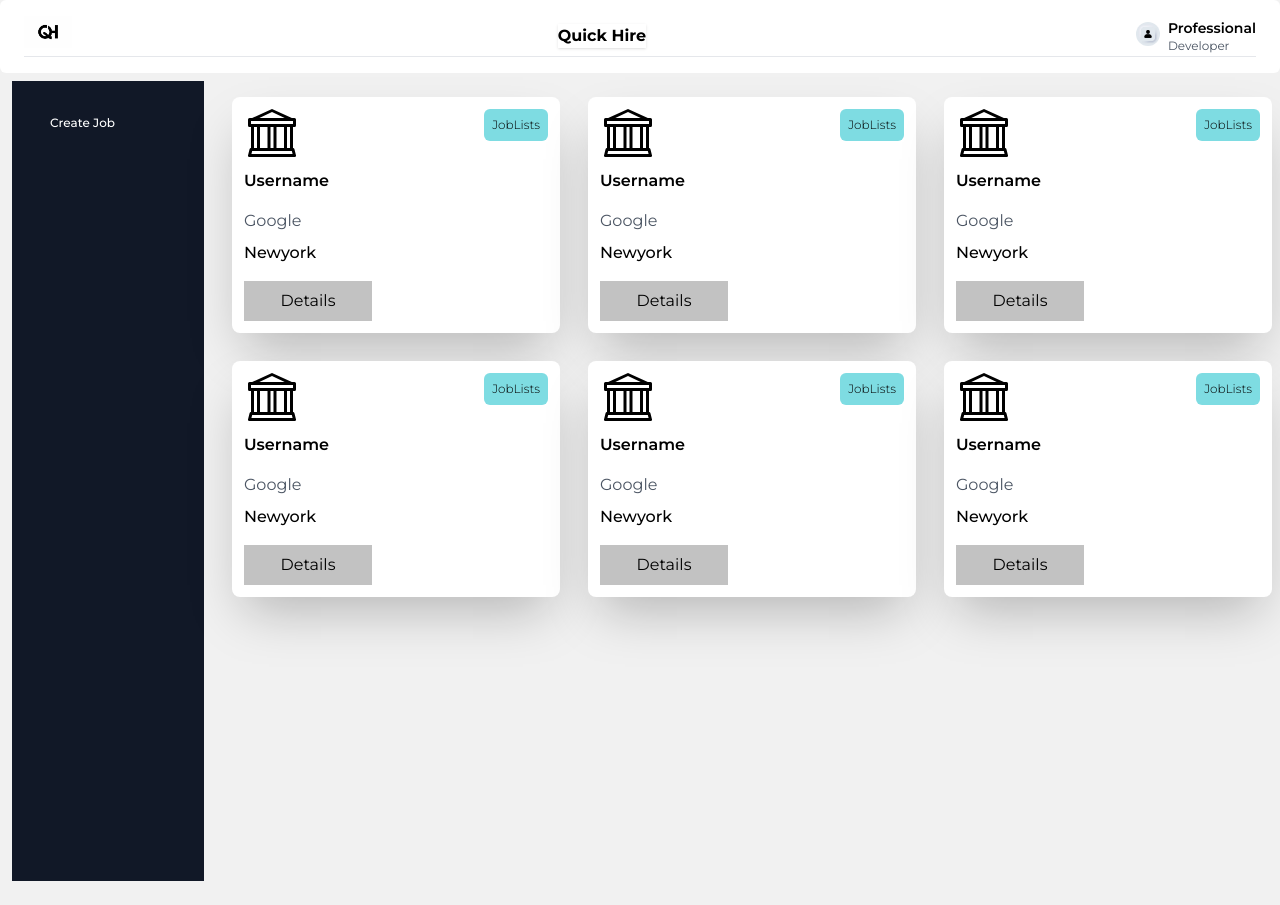
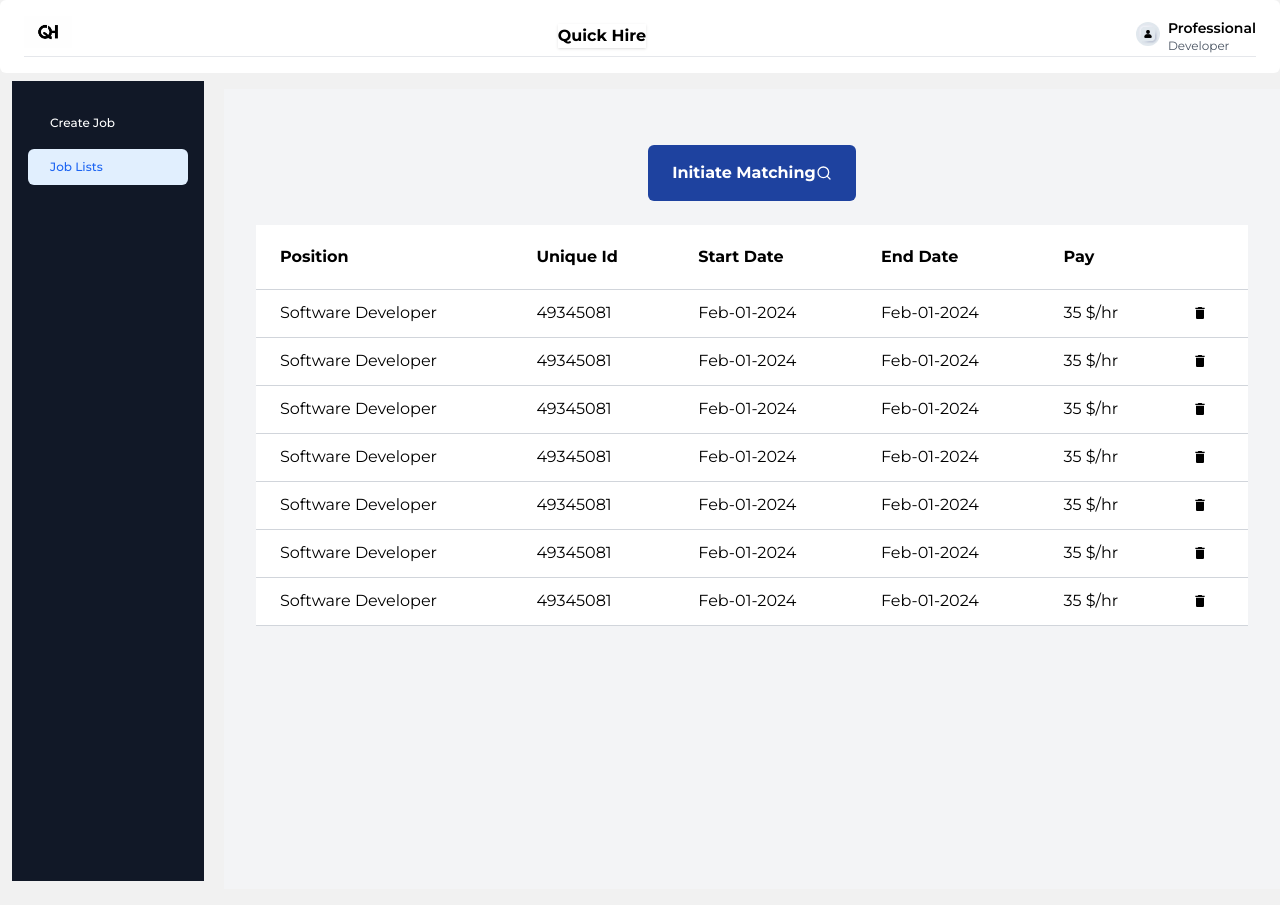
Before and after one commit to gowthamdongari/QuickHire, a React (Vite) app in the folder frontend/: page /home/JobLists in a window 1280 px wide. Before the commit the page ends 881 px from the top, so only its background shows below. Built offline with nearby package versions, Linux system fonts and the light colour scheme.

Commit message:
joblists for empolyer

```diff
--- a/frontend/src/App.jsx
+++ b/frontend/src/App.jsx
@@ -18,6 +18,7 @@ import AddAccount from "./pages/Staff/AddAccount";
 import StaffAccounts from "./pages/Staff/StaffAccounts";
 import Notifications from "./pages/Notifications";
 import IndividualPage from "./pages/Staff/IndividualPage";
+import JobLists from "./pages/JobLists";
 
 const App = () => {
   return (
@@ -42,7 +43,7 @@ const App = () => {
          <Route path="/home/PaymentHistory" element={<PaymentHistory/>} />
          <Route path="/home/ProfessionalJobListingPage" element={<ProfessionalJobListingPage/>} />
          <Route path="/home/JobPosting" element={<JobPosting/>} />
-
+         <Route path ="/home/JobLists" element={<JobLists/>}/>
       </Route>
     </Routes>
   );
--- a/frontend/src/components/ProfessionalProfile/ProfessionalJobListingPage.jsx
+++ b/frontend/src/components/ProfessionalProfile/ProfessionalJobListingPage.jsx
@@ -1,7 +1,8 @@
 import React from 'react'
 import { FiBell, FiSearch } from 'react-icons/fi';
+import { MdDelete } from "react-icons/md";
 
-const ProfessionalJobListingPage = () => {
+const ProfessionalJobListingPage = ({type}) => {
     const jobs = [
         { position: 'Software Developer',
         id: '49345081',
@@ -57,7 +58,7 @@ const ProfessionalJobListingPage = () => {
               <th className="text-left px-6">End Date</th>
               <th className="text-left px-6">Pay</th>
               <th className="text-right px-6">
-                <button>Notify All</button></th>
+                {type!="empolyerlisting" &&<button>Notify All</button>}</th>
             </tr>
           </thead>
           <tbody>
@@ -69,7 +70,9 @@ const ProfessionalJobListingPage = () => {
                 <td className="px-6">{job.endDate}</td>
                 <td className="px-6">{job.pay}</td>
                 <td className="px-6 text-center">
-                  <FiBell className="inline-block" />
+                  {
+                    type=="empolyerlisting" ? <MdDelete /> : <FiBell className="inline-block" />
+                  }
                 </td>
               </tr>
             ))}
--- a/frontend/src/components/SideNavBar.jsx
+++ b/frontend/src/components/SideNavBar.jsx
@@ -3,39 +3,43 @@ import { NavLink } from "react-router-dom";
 const SideNavBar = () => {
   // write all the links here
 
- const staffLinks =[
+  const staffLinks = [
     {
-    title:"Professional Reviews",
-    link:"/home/Professional?op=review"
+      title: "Professional Reviews",
+      link: "/home/Professional?op=review",
     },
     {
-    title:"Empolyee Reviews",
-    link:"/home/Empolyee?op=review"
+      title: "Empolyee Reviews",
+      link: "/home/Empolyee?op=review",
     },
     {
-    title:"Professional lists",
-    link:"/home/Professional?op=listing"
+      title: "Professional lists",
+      link: "/home/Professional?op=listing",
     },
     {
-     title:"Empolyee Lists",
-     link:"/home/Empolyee?op=listing"
+      title: "Empolyee Lists",
+      link: "/home/Empolyee?op=listing",
     },
     {
-    title:"Notifications",
-    link:"/home/notifications"
+      title: "Notifications",
+      link: "/home/notifications",
     },
     {
-    title:"Settings",
-    link:"/home/Settings"
-  }
- ]
+      title: "Settings",
+      link: "/home/Settings",
+    },
+  ];
 
- const employerLinks =[
+  const employerLinks = [
     {
-       title:"Create Job",
-       link:"/home/JobPosting"
-     }
- ]
+      title: "Create Job",
+      link: "/home/JobPosting",
+    },
+    {
+      title: "Job Lists",
+      link: "/home/JobLists",
+    },
+  ];
 
   return (
     <aside>
--- /dev/null
+++ b/frontend/src/pages/JobLists.jsx
@@ -0,0 +1,12 @@
+import React from 'react'
+import ProfessionalJobListingPage from '../components/ProfessionalProfile/ProfessionalJobListingPage'
+
+const JobLists = () => {
+  return (
+    <div>
+      <ProfessionalJobListingPage  type={"empolyerlisting"}/>
+    </div>
+  )
+}
+
+export default JobLists
```
Lines whose indentation alone changed are shown as unchanged.
